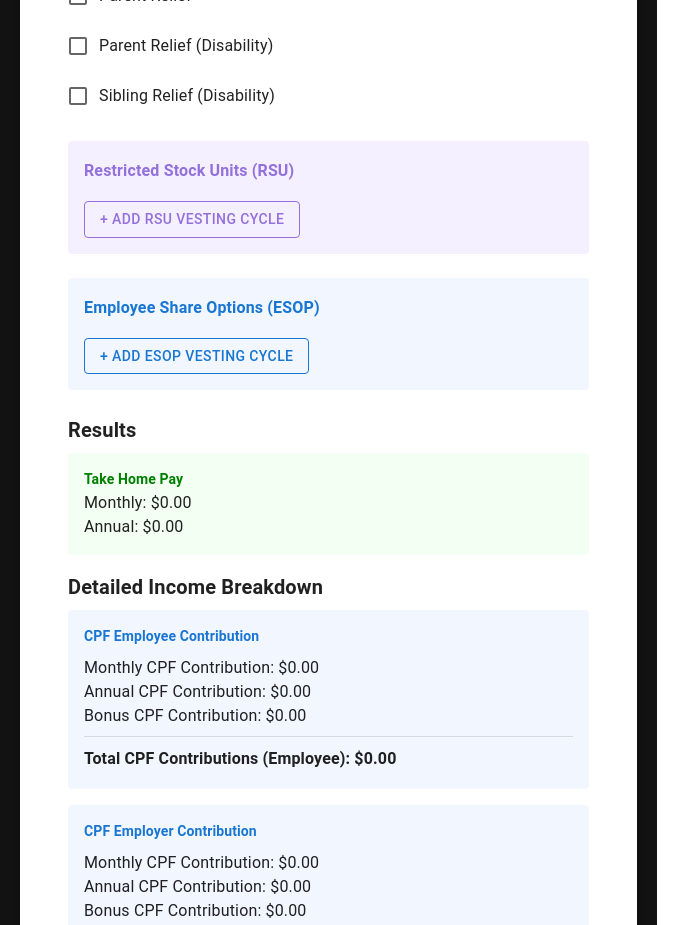
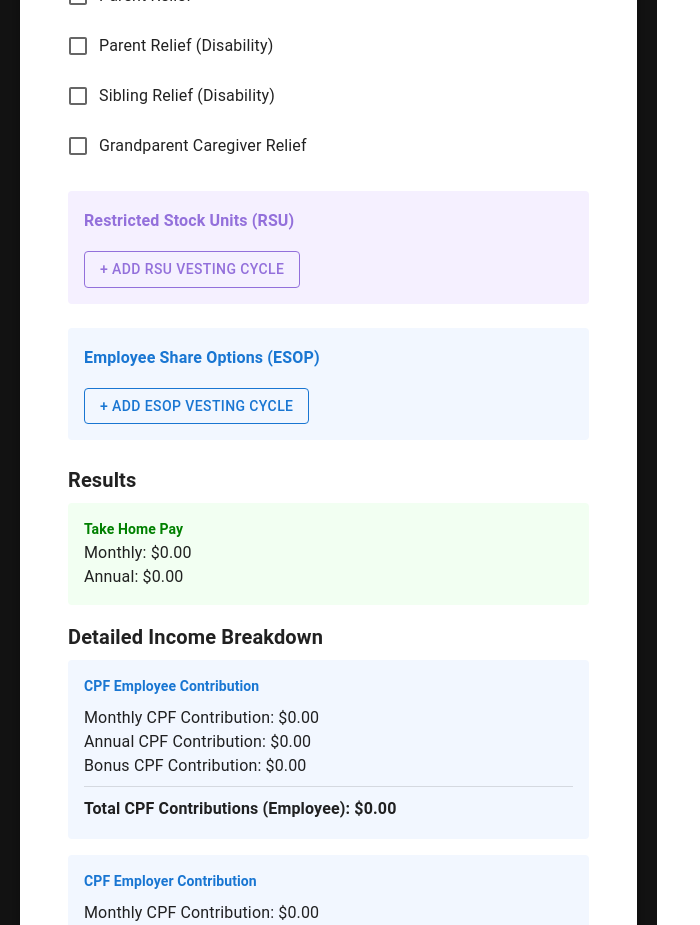
Before and after one commit to yogeshps/yogeshps.github.io, a React (Vite) app: page / in a window 1280 px wide. Shown: the part 1140-2065 px from the top of the page, without its empty margins (0-700 px from the left). Built offline with nearby package versions, Linux system fonts and the light colour scheme.

Commit message:
added grandparent relief

```diff
--- a/src/components/SingaporeTaxCalculator.tsx
+++ b/src/components/SingaporeTaxCalculator.tsx
@@ -207,7 +207,8 @@ const SingaporeTakeHomeCalculator = () => {
     totalReliefs: 0,
     parentRelief: 0,
     parentDisabilityRelief: 0,
-    siblingDisabilityRelief: 0
+    siblingDisabilityRelief: 0,
+    grandparentCaregiverRelief: 0
   });
 
   // Add new state for Spouse Relief
@@ -241,6 +242,12 @@ const SingaporeTakeHomeCalculator = () => {
 
   // Add state
   const [siblingRelief, setSiblingRelief] = useState({
+    enabled: false,
+    dependants: "1"
+  });
+
+  // Add this state definition
+  const [grandparentCaregiverRelief, setGrandparentCaregiverRelief] = useState({
     enabled: false,
     dependants: "1"
   });
@@ -324,7 +331,10 @@ const SingaporeTakeHomeCalculator = () => {
       siblingRelief,
       employeeCPF: results.totalEmployeeCPF || 0,
       annualIncome: results.baseIncome || 0,
-      sprStatus: extraInputs.sprStatus
+      sprStatus: extraInputs.sprStatus,
+      grandparentCaregiverRelief: {
+        enabled: grandparentCaregiverRelief.enabled
+      }
     });
 
     setTaxReliefResults(reliefs);
@@ -339,7 +349,8 @@ const SingaporeTakeHomeCalculator = () => {
     siblingRelief,
     results.totalEmployeeCPF,
     results.baseIncome,
-    extraInputs.sprStatus
+    extraInputs.sprStatus,
+    grandparentCaregiverRelief
   ]);
 
   // Finally calculate taxable income after all reliefs
@@ -708,6 +719,14 @@ const SingaporeTakeHomeCalculator = () => {
     }));
   };
 
+  // Add this handler function
+  const handleGrandparentCaregiverReliefChange = (checked: boolean) => {
+    setGrandparentCaregiverRelief(prev => ({
+      ...prev,
+      enabled: checked
+    }));
+  };
+
   return (
     <SingaporeTaxCalculatorView
       extraInputs={extraInputs}
@@ -776,6 +795,8 @@ const SingaporeTakeHomeCalculator = () => {
       siblingRelief={siblingRelief}
       handleSiblingReliefChange={handleSiblingReliefChange}
       setSiblingRelief={setSiblingRelief}
+      grandparentCaregiverRelief={grandparentCaregiverRelief}
+      handleGrandparentCaregiverReliefChange={handleGrandparentCaregiverReliefChange}
     />
   );
 };
--- a/src/components/SingaporeTaxCalculatorView.tsx
+++ b/src/components/SingaporeTaxCalculatorView.tsx
@@ -73,6 +73,7 @@ interface TaxReliefResult {
   parentRelief: number;
   parentDisabilityRelief: number;
   siblingDisabilityRelief: number;
+  grandparentCaregiverRelief: number;
 }
 
 interface SingaporeTaxCalculatorViewProps {
@@ -147,6 +148,11 @@ interface SingaporeTaxCalculatorViewProps {
   siblingRelief: SiblingRelief;
   handleSiblingReliefChange: (checked: boolean) => void;
   setSiblingRelief: React.Dispatch<React.SetStateAction<SiblingRelief>>;
+  grandparentCaregiverRelief: {
+    enabled: boolean;
+    dependants: string;
+  };
+  handleGrandparentCaregiverReliefChange: (checked: boolean) => void;
   // Handler functions
   handleClose: () => void;
   handlePopoverClick: (
@@ -220,6 +226,7 @@ export const SingaporeTaxCalculatorView: React.FC<SingaporeTaxCalculatorViewProp
   cpfTopUpErrors,
   nsmanRelief,
   siblingRelief,
+  grandparentCaregiverRelief,
   handleClose,
   handlePopoverClick,
   setExtraInputs,
@@ -259,7 +266,8 @@ export const SingaporeTaxCalculatorView: React.FC<SingaporeTaxCalculatorViewProp
   setEsopVestingPopoverAnchor,
   handleSiblingReliefChange,
   setSiblingRelief,
-  handleParentStayTypeChange
+  handleParentStayTypeChange,
+  handleGrandparentCaregiverReliefChange
 }) => {
   // Render
   return (
@@ -896,6 +904,19 @@ export const SingaporeTaxCalculatorView: React.FC<SingaporeTaxCalculatorViewProp
               </Select>
             </Box>
           )}
+
+          {/* Grandparent Caregiver Relief Section */}
+          <FormControlLabel
+            control={
+              <Checkbox
+                id="grandparent-caregiver-relief"
+                name="grandparentCaregiverRelief"
+                checked={grandparentCaregiverRelief.enabled}
+                onChange={(e) => handleGrandparentCaregiverReliefChange(e.target.checked)}
+              />
+            }
+            label="Grandparent Caregiver Relief"
+          />
         </Box>
 
         {/* RSU Section */}
@@ -1272,6 +1293,11 @@ export const SingaporeTaxCalculatorView: React.FC<SingaporeTaxCalculatorViewProp
                 Sibling Relief (Disability): {formatCurrency(taxReliefResults.siblingDisabilityRelief)}
               </Typography>
             )}
+            {grandparentCaregiverRelief.enabled && taxReliefResults.grandparentCaregiverRelief > 0 && (
+              <Typography>
+                Grandparent Caregiver Relief: {formatCurrency(taxReliefResults.grandparentCaregiverRelief)}
+              </Typography>
+            )}
 
             <Box sx={{ borderTop: 1, borderColor: 'divider', mt: 1, pt: 1 }}>
               <Typography variant="subtitle1" sx={{ fontWeight: 'bold' }}>
--- a/src/utils/TaxReliefCalculator.ts
+++ b/src/utils/TaxReliefCalculator.ts
@@ -12,6 +12,7 @@ interface TaxReliefResult {
   siblingDisabilityRelief: number;
   totalReliefs: number;
   totalTaxableIncome: number;
+  grandparentCaregiverRelief: number;
 }
 
 interface CpfTopUpInputs {
@@ -58,6 +59,7 @@ interface TaxReliefInputs {
   employeeCPF: number;
   annualIncome: number;  // Add annual income to inputs
   sprStatus: string;  // Add this parameter
+  grandparentCaregiverRelief: { enabled: boolean };
 }
 
 export function calculateEarnedIncomeRelief(age: number, isDisability: boolean): number {
@@ -151,6 +153,10 @@ function calculateSiblingRelief(siblingRelief?: { enabled: boolean; dependants:
   return (dependantCount * constants.SIBLING_DISABILITY_RELIEF);
 }
 
+function calculateGrandparentCaregiverRelief(grandparentCaregiverRelief: { enabled: boolean }): number {
+  return grandparentCaregiverRelief?.enabled ? constants.GRANDPARENT_CAREGIVER_RELIEF.AMOUNT : 0;
+}
+
 export function calculateTaxReliefs({
   age,
   taxReliefs,
@@ -162,7 +168,8 @@ export function calculateTaxReliefs({
   siblingRelief,
   employeeCPF,
   annualIncome,
-  sprStatus
+  sprStatus,
+  grandparentCaregiverRelief
 }: TaxReliefInputs): TaxReliefResult {
   // Existing relief calculations
   let earnedIncomeRelief = 0;
@@ -203,7 +210,9 @@ export function calculateTaxReliefs({
 
   const siblingDisabilityReliefValue = calculateSiblingRelief(siblingRelief);
 
-  // Calculate total reliefs (include sibling relief)
+  const grandparentCaregiverReliefValue = calculateGrandparentCaregiverRelief(grandparentCaregiverRelief);
+
+  // Calculate total reliefs (include grandparent caregiver relief)
   const totalReliefs = earnedIncomeRelief +
     earnedIncomeReliefDisability +
     cpfRelief +
@@ -212,7 +221,8 @@ export function calculateTaxReliefs({
     spouseReliefValue +
     parentReliefValue +
     parentDisabilityReliefValue +
-    siblingDisabilityReliefValue;
+    siblingDisabilityReliefValue +
+    grandparentCaregiverReliefValue;
 
   // Calculate taxable income
   const totalTaxableIncome = Math.max(0, annualIncome - totalReliefs);
@@ -227,7 +237,8 @@ export function calculateTaxReliefs({
     parentRelief: parentReliefValue,
     parentDisabilityRelief: parentDisabilityReliefValue,
     siblingDisabilityRelief: siblingDisabilityReliefValue,
+    grandparentCaregiverRelief: grandparentCaregiverReliefValue,
     totalReliefs,
-    totalTaxableIncome: Math.max(0, annualIncome - totalReliefs)
+    totalTaxableIncome
   };
 }
--- a/src/utils/constants.ts
+++ b/src/utils/constants.ts
@@ -11,3 +11,7 @@ export const PARENT_DISABILITY_RELIEF = {
 };
 
 export const SIBLING_DISABILITY_RELIEF = 5500;
+
+export const GRANDPARENT_CAREGIVER_RELIEF = {
+  AMOUNT: 3000
+} as const;
```
